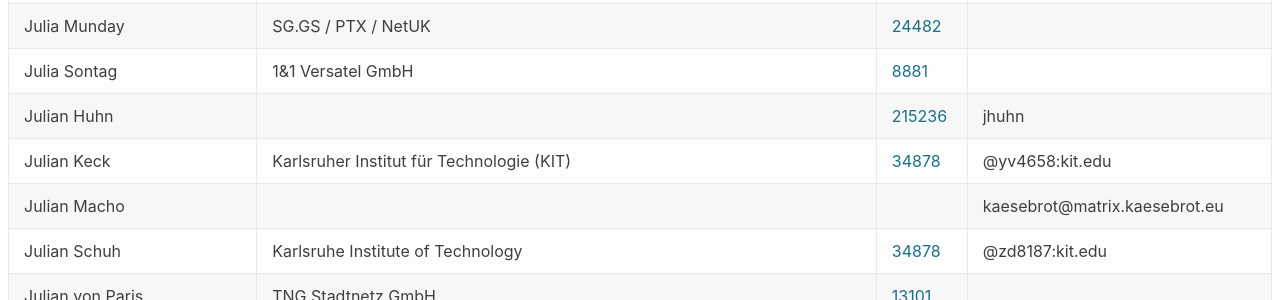
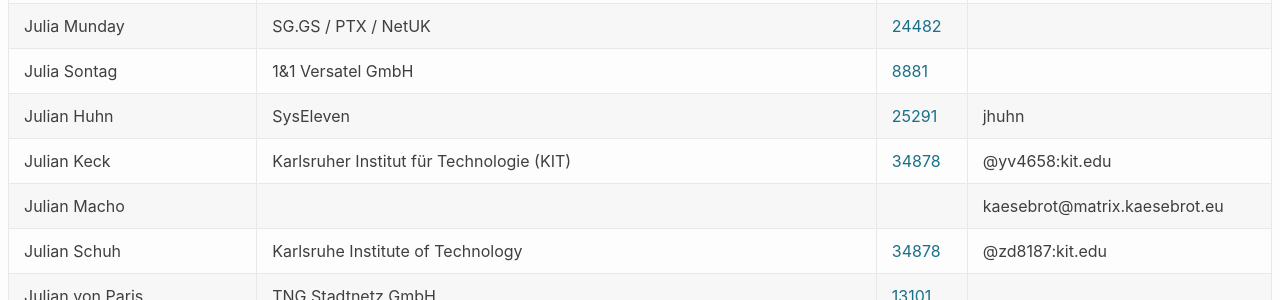
Before and after one commit to denog/pretix-attendeelist, a Jekyll site: the page built from denog17/index.markdown, in a window 1280 px wide and 900 px high, scrolled down 9628 px. Shown: the part 154-454 px from the top of the window. Built offline with Jekyll 4.4.1, drawn with Linux system fonts in a browser that asks for light colours.

Commit message:
Latest data: Fri Oct  3 20:11:12 UTC 2025

```diff
--- a/_data/attendees_denog17_onsite.json
+++ b/_data/attendees_denog17_onsite.json
@@ -1309,9 +1309,9 @@
   },
   {
     "name": "Julian Huhn",
-    "company": null,
+    "company": "SysEleven",
     "irc": "jhuhn",
-    "asn": "215236"
+    "asn": "25291"
   },
   {
     "name": "Julian Keck",
```
